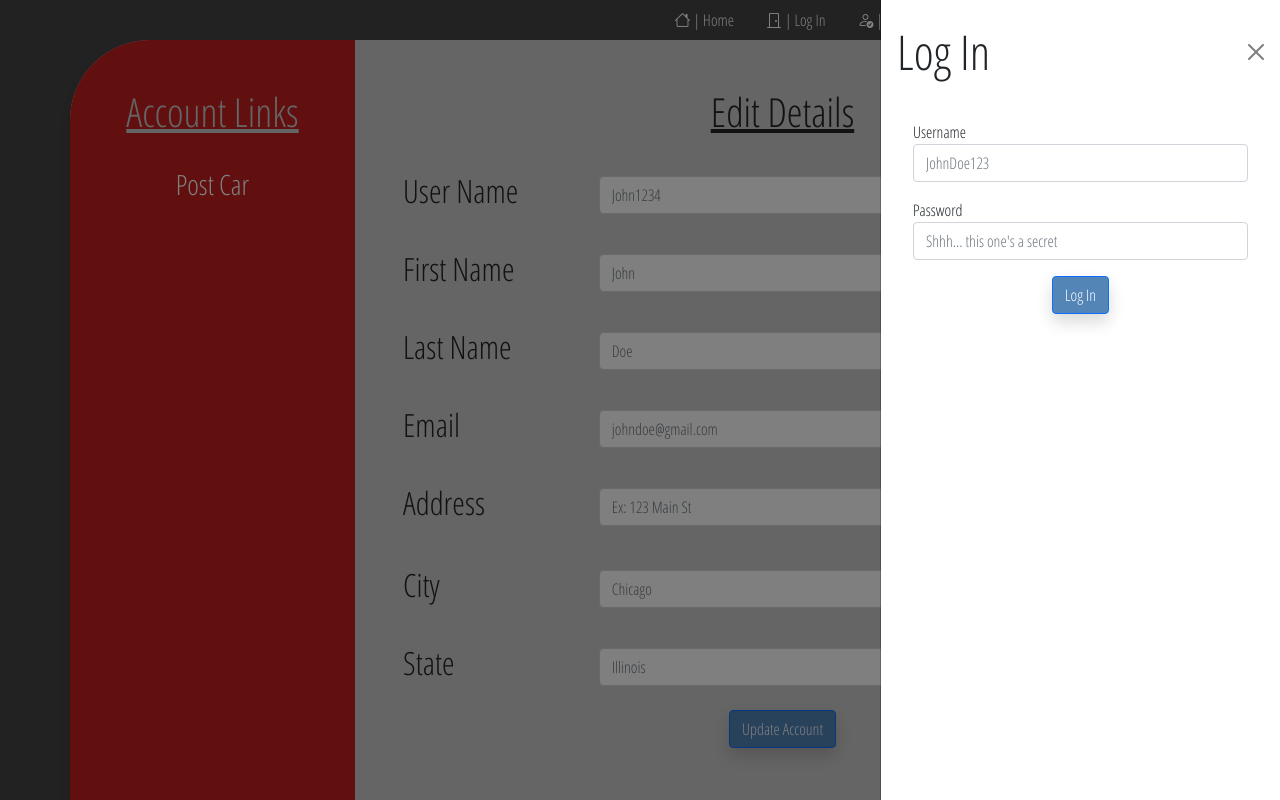
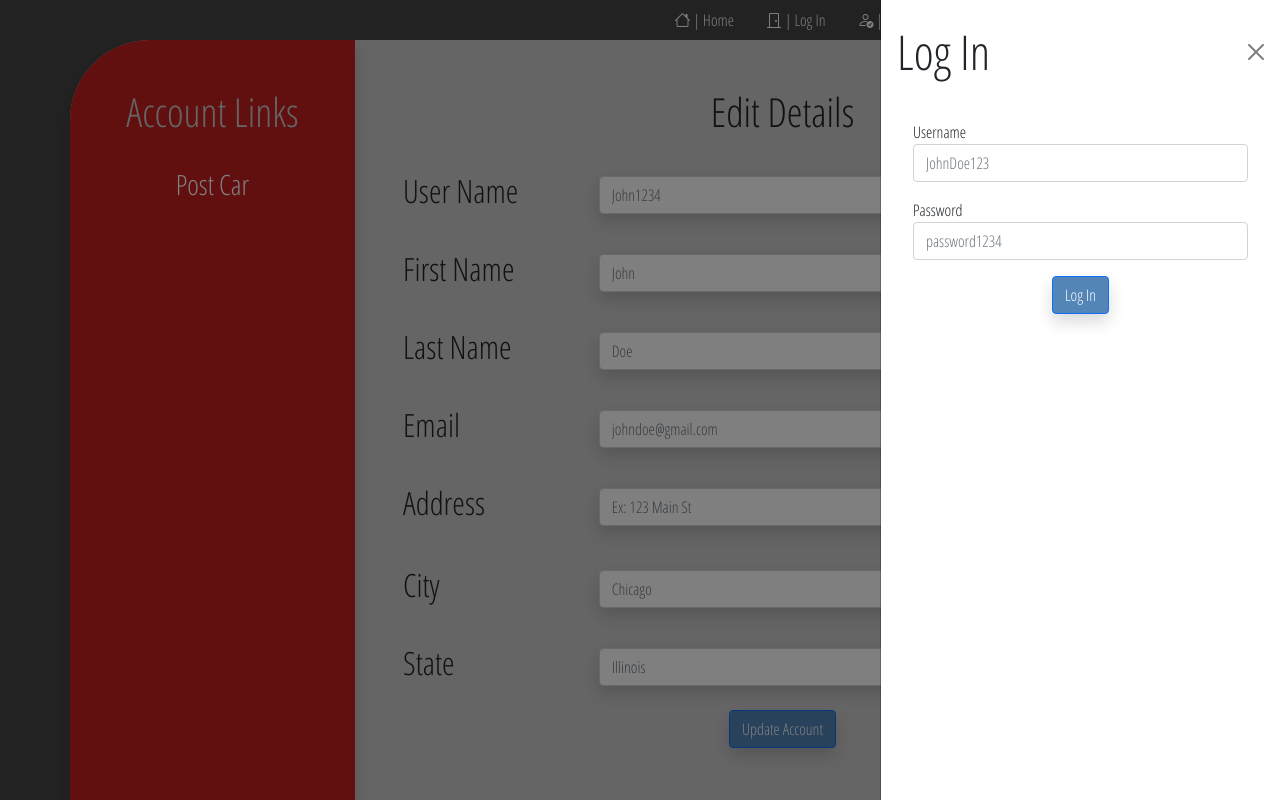
Before and after one commit to CMolitoris/ReactCarWebApp, a React (Create React App) app: page /account in a window 1280 px wide. Both pictures are taken after a click on the link "| Log In". Shown: the top 800 px of the page. Built offline with nearby package versions, Linux system fonts and the light colour scheme; no server answers.

Commit message:
Final Styling and refactoring
Final Styling and refactoring

```diff
--- a/src/components/Account/EditAccount.css
+++ b/src/components/Account/EditAccount.css
@@ -10,11 +10,9 @@
 .side-panel-title{
     font-weight: 600;
     color: #CBCACA;
-    text-decoration: underline;
 }
 .form-panel-title{
     font-weight: 600;
-    text-decoration: underline;
 }
 .form-label-font{
     font-weight: 400;
--- a/src/components/Account/EditAccount.jsx
+++ b/src/components/Account/EditAccount.jsx
@@ -34,7 +34,7 @@ const EditAccount = (props) => {
     return (
         <div className='container mx-auto my-auto overflow-hidden shadow' id="product-panel">
             <div className = "row">
-                <div className="col-md-3 side-panel side-panel-height">
+                <div className="col-md-3 side-panel side-panel-height shadow">
                     <div className='row h1 mt-5 justify-content-center side-panel-title'>Account Links</div>
                     <div className='row justify-content-center'>
                         <p
@@ -58,7 +58,7 @@ const EditAccount = (props) => {
                                         <p className='form-label-font'>User Name</p>
                                     </FormLabel>
                                     <Col className='pt-3'>
-                                        <FormControl onChange = {handleChange} name = "UserName" value = {accountValues.UserName} placeholder="John1234" />
+                                        <FormControl className='shadow' onChange = {handleChange} name = "UserName" value = {accountValues.UserName} placeholder="John1234" />
                                     </Col>
                                 </FormGroup>
                                 <FormGroup as = {Row}>
@@ -66,7 +66,7 @@ const EditAccount = (props) => {
                                         <p className='form-label-font'>First Name</p>
                                     </FormLabel>
                                     <Col className='pt-3'>
-                                        <FormControl onChange = {handleChange} name = "FirstName" value = {accountValues.FirstName} placeholder="John" />
+                                        <FormControl className='shadow' onChange = {handleChange} name = "FirstName" value = {accountValues.FirstName} placeholder="John" />
                                     </Col>
                                 </FormGroup>
                                 <FormGroup as = {Row}>
@@ -74,7 +74,7 @@ const EditAccount = (props) => {
                                         <p className='form-label-font'>Last Name</p>
                                     </FormLabel>
                                     <Col className='pt-3'>
-                                        <FormControl onChange = {handleChange} name = "LastName" value = {accountValues.LastName} placeholder="Doe" />
+                                        <FormControl className='shadow' onChange = {handleChange} name = "LastName" value = {accountValues.LastName} placeholder="Doe" />
                                     </Col>
                                 </FormGroup>
                                 <FormGroup as = {Row}>
@@ -82,7 +82,7 @@ const EditAccount = (props) => {
                                         <p className='form-label-font'>Email</p>
                                     </FormLabel>
                                     <Col className='pt-3'>
-                                        <FormControl onChange = {handleChange} name = "Email" value = {accountValues.Email} placeholder="johndoe@gmail.com" />
+                                        <FormControl className='shadow' onChange = {handleChange} name = "Email" value = {accountValues.Email} placeholder="johndoe@gmail.com" />
                                     </Col>
                                 </FormGroup>
                                 <FormGroup as = {Row}>
@@ -90,7 +90,7 @@ const EditAccount = (props) => {
                                         <p className='form-label-font'>Address</p>
                                     </FormLabel>
                                     <Col className='pt-3'>
-                                        <FormControl onChange = {handleChange} name = "StreetAddress" value = {accountValues.StreetAddress} placeholder="Ex: 123 Main St" />
+                                        <FormControl className='shadow' onChange = {handleChange} name = "StreetAddress" value = {accountValues.StreetAddress} placeholder="Ex: 123 Main St" />
                                     </Col>
                                 </FormGroup>
                                 <FormGroup as = {Row} className='mt-1'>
@@ -98,7 +98,7 @@ const EditAccount = (props) => {
                                         <p className='form-label-font'>City</p>
                                     </FormLabel>
                                     <Col className='pt-3'>
-                                        <FormControl onChange = {handleChange} name = "City" value = {accountValues.City} placeholder = "Chicago"/>
+                                        <FormControl className='shadow' onChange = {handleChange} name = "City" value = {accountValues.City} placeholder = "Chicago"/>
                                     </Col>
                                 </FormGroup>
                                 <FormGroup as = {Row}>
@@ -106,7 +106,7 @@ const EditAccount = (props) => {
                                         <p className='form-label-font'>State</p>
                                     </FormLabel>
                                     <Col className='pt-3'>
-                                        <FormControl onChange = {handleChange} name = "State" value = {accountValues.State} placeholder = "Illinois"/>
+                                        <FormControl className='shadow' onChange = {handleChange} name = "State" value = {accountValues.State} placeholder = "Illinois"/>
                                     </Col>
                                 </FormGroup>
                                 <div align = "center">
--- a/src/components/Login/Login.jsx
+++ b/src/components/Login/Login.jsx
@@ -38,7 +38,7 @@ const Login = (props) => {
                         </FormGroup>
                         <FormGroup className = "registerInput">
                             <label htmlFor="inputPass">Password</label>
-                            <FormControl name = "Password" placeholder = "Shhh... this one's a secret" type="password" value={loginValues.Password} onChange={handleChange}/>
+                            <FormControl name = "Password" placeholder = "password1234" type="password" value={loginValues.Password} onChange={handleChange}/>
                         </FormGroup>
                         <Col className = "submitButton" align = "center">
                             <Button className = "btn btn-md shadow" id = "form-button-style" type = "submit">Log In</Button>
--- a/src/components/Products/Products.css
+++ b/src/components/Products/Products.css
@@ -4,6 +4,7 @@
     border-radius: 5rem;
     width: 90%;
     height: 70%;
+    min-height: 40rem;
     max-height: 60rem;
   }
 
@@ -13,6 +14,7 @@
 
 .side-panel{
     background-color: #C21E1E;
+    min-height: 40rem;
 }
 .details-font{
     font-size: 2rem;
--- a/src/components/RegisterUser/RegisterUser.jsx
+++ b/src/components/RegisterUser/RegisterUser.jsx
@@ -54,7 +54,7 @@ const RegisterUser = (props) => {
                             <Row>
                                 <Col className = "registerInput">
                                     <label htmlFor="password">Password</label>
-                                    <Form.Control placeholder="Shhh... this one's a secret" type = "password" name="password" onChange={handleChange} value={registerValues.password}/>
+                                    <Form.Control placeholder="password1234" type = "password" name="password" onChange={handleChange} value={registerValues.password}/>
                                 </Col>
                             </Row>
                             <Row>
```
